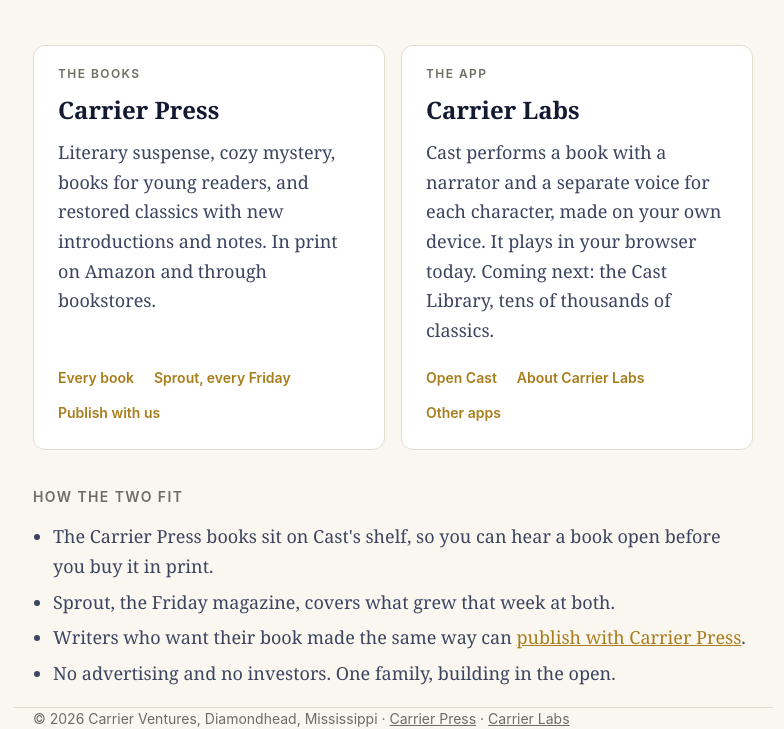
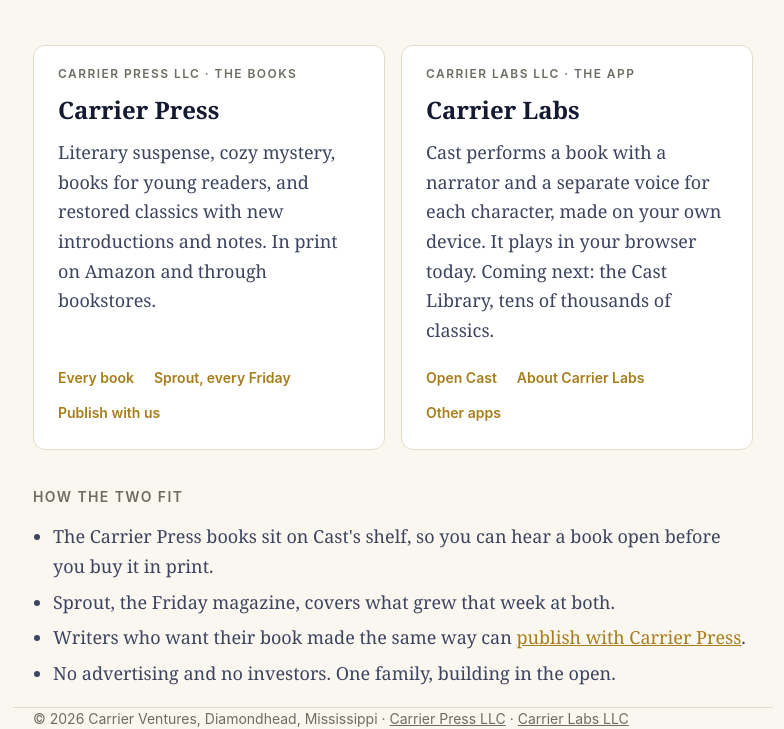
Before and after one commit to carrster43/carrierventures-site, a plain HTML site: page index.html in a window 1280 px wide. Shown: the part 282-1011 px from the top of the page, without its empty margins (247-1031 px from the left). Drawn offline with Linux system fonts and the light colour scheme.

Commit message:
Name both companies as LLCs: Carrier Press LLC and Carrier Labs LLC (author 2026-11-21)
Co-Authored-By: Claude Opus 5.5 <noreply@anthropic.com>
Claude-Session: 7c9c2d30-6353-423d-a74d-9bf61e730dc6

```diff
--- a/index.html
+++ b/index.html
@@ -4,21 +4,21 @@
 <link rel="canonical" href="https://carrierventures.org/"><meta property="og:title" content="Carrier Ventures: Carrier Press Books and Cast by Carrier Labs"><meta property="og:description" content="The family business behind Carrier Press, which publishes books, and Carrier Labs, which makes Cast, books performed with a voice for each character.">
 <meta property="og:url" content="https://carrierventures.org/"><meta property="og:type" content="website"><meta property="og:image" content="https://carrierventures.org/og-image.png"><meta property="og:image:width" content="1200"><meta property="og:image:height" content="630"><meta property="og:image:alt" content="Carrier Ventures: One family, two workshops."><meta name="twitter:card" content="summary_large_image">
 <link rel="icon" href="favicon.png" type="image/png"><link rel="stylesheet" href="styles.css">
-<script type="application/ld+json">{"@context": "https://schema.org", "@type": "Organization", "@id": "https://carrierventures.org/#organization", "name": "Carrier Ventures", "url": "https://carrierventures.org/", "image": "https://carrierventures.org/og-image.png", "description": "Carrier Ventures is the family business behind Carrier Press, which publishes books, and Carrier Labs, which makes Cast.", "address": {"@type": "PostalAddress", "addressLocality": "Diamondhead", "addressRegion": "MS", "addressCountry": "US"}, "subOrganization": [{"@type": "Organization", "name": "Carrier Press", "url": "https://carrierpress.com/"}, {"@type": "Organization", "name": "Carrier Labs", "legalName": "Carrier Labs LLC", "url": "https://carrierlabs.org/"}]}</script>
+<script type="application/ld+json">{"@context": "https://schema.org", "@type": "Organization", "@id": "https://carrierventures.org/#organization", "name": "Carrier Ventures", "url": "https://carrierventures.org/", "image": "https://carrierventures.org/og-image.png", "description": "Carrier Ventures is the family business behind Carrier Press, which publishes books, and Carrier Labs, which makes Cast.", "address": {"@type": "PostalAddress", "addressLocality": "Diamondhead", "addressRegion": "MS", "addressCountry": "US"}, "subOrganization": [{"@type": "Organization", "name": "Carrier Press", "legalName": "Carrier Press LLC", "url": "https://carrierpress.com/"}, {"@type": "Organization", "name": "Carrier Labs", "legalName": "Carrier Labs LLC", "url": "https://carrierlabs.org/"}]}</script>
 <script type="application/ld+json">{"@context": "https://schema.org", "@type": "WebSite", "name": "Carrier Ventures", "url": "https://carrierventures.org/", "publisher": {"@id": "https://carrierventures.org/#organization"}}</script>
 </head>
 <body><main class="wrap">
 <header><div class="eyebrow">Carrier Ventures</div><h1>One family, two workshops.</h1><p class="lede">Carrier Press makes books. Carrier Labs makes Cast, which performs them. Both are run from Diamondhead, on the Mississippi Gulf Coast.</p></header>
 
 <div class="cards">
-<section class="card" aria-labelledby="press"><div class="kicker">The books</div><h2 id="press"><a href="https://carrierpress.com/">Carrier Press</a></h2><p>Literary suspense, cozy mystery, books for young readers, and restored classics with new introductions and notes. In print on Amazon and through bookstores.</p>
+<section class="card" aria-labelledby="press"><div class="kicker">Carrier Press LLC &middot; The books</div><h2 id="press"><a href="https://carrierpress.com/">Carrier Press</a></h2><p>Literary suspense, cozy mystery, books for young readers, and restored classics with new introductions and notes. In print on Amazon and through bookstores.</p>
 <ul class="links"><li><a href="https://carrierpress.com/catalog/">Every book</a></li><li><a href="https://carrierpress.com/sprout/">Sprout, every Friday</a></li><li><a href="https://carrierpress.com/publish/">Publish with us</a></li></ul></section>
 
-<section class="card" aria-labelledby="labs"><div class="kicker">The app</div><h2 id="labs"><a href="https://carrierlabs.org/">Carrier Labs</a></h2><p>Cast performs a book with a narrator and a separate voice for each character, made on your own device. It plays in your browser today. Coming next: the Cast Library, tens of thousands of classics.</p>
+<section class="card" aria-labelledby="labs"><div class="kicker">Carrier Labs LLC &middot; The app</div><h2 id="labs"><a href="https://carrierlabs.org/">Carrier Labs</a></h2><p>Cast performs a book with a narrator and a separate voice for each character, made on your own device. It plays in your browser today. Coming next: the Cast Library, tens of thousands of classics.</p>
 <ul class="links"><li><a href="https://carrierpress.com/apps/cast/">Open Cast</a></li><li><a href="https://carrierlabs.org/">About Carrier Labs</a></li><li><a href="https://carrierpress.com/apps/">Other apps</a></li></ul></section>
 </div>
 
 <h3>How the two fit</h3>
 <ul class="plain"><li>The Carrier Press books sit on Cast's shelf, so you can hear a book open before you buy it in print.</li><li>Sprout, the Friday magazine, covers what grew that week at both.</li><li>Writers who want their book made the same way can <a href="https://carrierpress.com/publish/">publish with Carrier Press</a>.</li><li>No advertising and no investors. One family, building in the open.</li></ul>
 </main>
-<footer class="wrap">&copy; 2026 Carrier Ventures, Diamondhead, Mississippi &middot; <a href="https://carrierpress.com/">Carrier Press</a> &middot; <a href="https://carrierlabs.org/">Carrier Labs</a></footer></body></html>
+<footer class="wrap">&copy; 2026 Carrier Ventures, Diamondhead, Mississippi &middot; <a href="https://carrierpress.com/">Carrier Press LLC</a> &middot; <a href="https://carrierlabs.org/">Carrier Labs LLC</a></footer></body></html>
```
